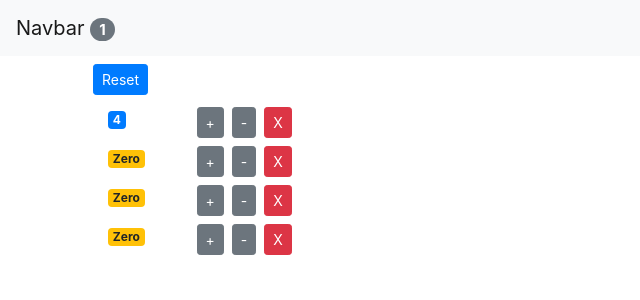
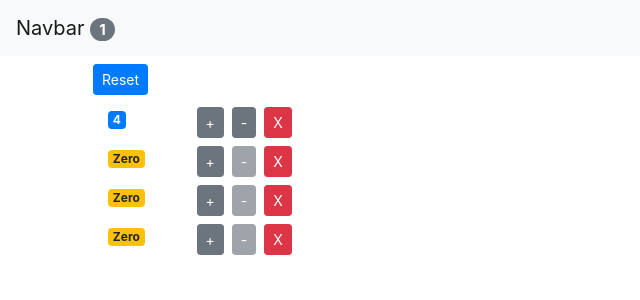
Before and after one commit to wa1id/react-training, a React (Create React App) app in the folder counter-app/: page / in a window 1280 px wide. Shown: the top 300 px of the page, without its empty margins (0-640 px from the left). Built offline with nearby package versions, Linux system fonts and the light colour scheme.

Commit message:
isDisabled check

```diff
--- a/counter-app/src/components/counter.jsx
+++ b/counter-app/src/components/counter.jsx
@@ -18,6 +18,7 @@ class Counter extends Component {
             <button
               onClick={() => this.props.onDecrement(this.props.counter)}
               className="btn btn-secondary btn-sm m-1"
+              disabled={this.isDisabled()}
             >
               -
             </button>
@@ -42,6 +43,10 @@ class Counter extends Component {
     let classes = "badge m-2 badge-";
     return (classes += this.props.counter.value === 0 ? "warning" : "primary");
   }
+
+  isDisabled() {
+    return this.props.counter.value > 0 ? false : true;
+  }
 }
 
 export default Counter;
```
